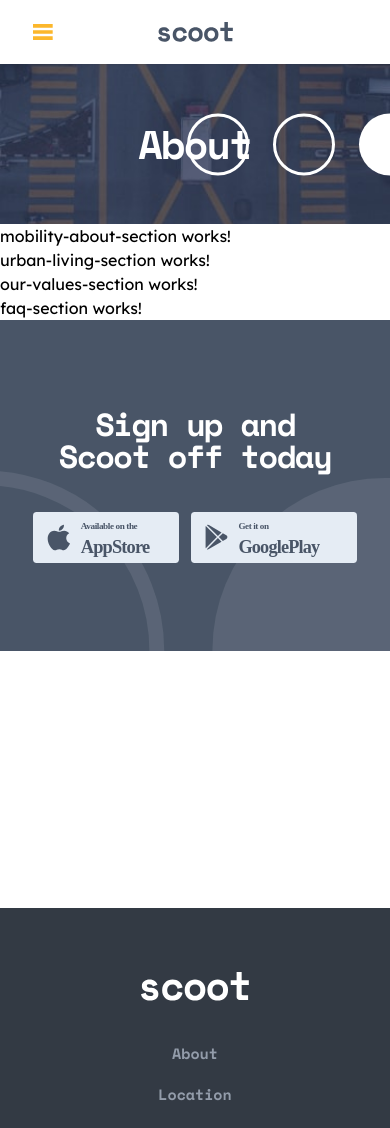
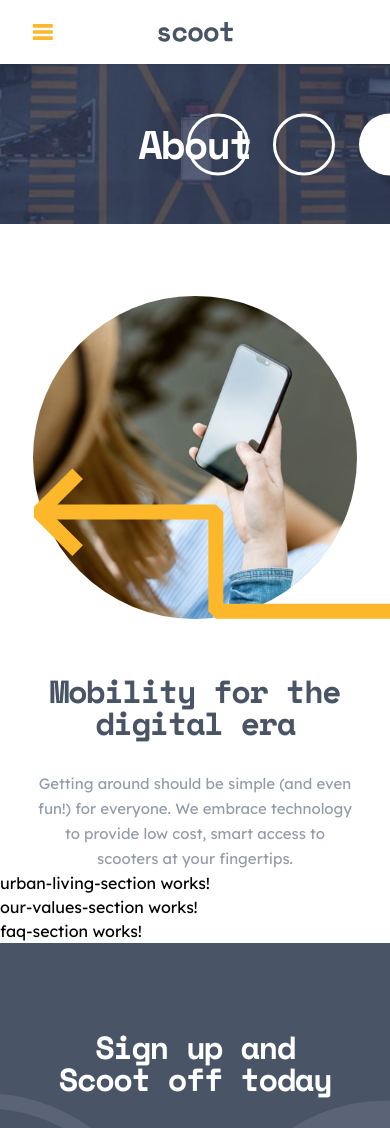
Before and after one commit to vanderms/scoot-multipage-website, an Angular app: page /about in a window 390 px wide. Shown: the top 1128 px of the page. Built offline with nearby package versions, Linux system fonts and the light colour scheme.

Commit message:
feat: implement mobility section responsive design

```diff
--- a/src/app/components/sections/mobility-about-section/mobility-about-section.component.html
+++ b/src/app/components/sections/mobility-about-section/mobility-about-section.component.html
@@ -1 +1,25 @@
-<p>mobility-about-section works!</p>
+<section aria-labelledby="title_02"
+  class="mt-[4.5rem] surface-light overflow-hidden md:mt-[9rem] xl:mt-[7.5rem]">
+  <div
+    class="container grid grid-cols-1 gap-14 xl:grid-cols-[27.8125rem,27.8125rem] xl:justify-between">
+    <div class="relative xl:order-1">
+      <img src="/assets/images/digital-era.jpg" alt="" class="rounded-full mx-auto">
+      <img src="/assets/patterns/left-upward-arrow.svg" alt=""
+        class="absolute bottom-0 left-0 max-w-none xl:left-[-7.8125rem]">
+      <div class="hidden absolute w-full h-full top-0 left-0 md:flex justify-center">
+        <img src="/assets/patterns/circle.svg" alt=""
+          class="max-w-none relative right-[-31.8125rem]">
+      </div>
+    </div>
+    <header class="max-w-[35.8125rem] mx-auto xl:mt-[7.8125rem]">
+      <h2 id="title_02" class="heading-md text-center xl:text-left">Mobility for the
+        digital era</h2>
+      <p class="mt-8 body-md text-center xl:text-left">Getting around should be simple
+        (and even fun!)
+        for
+        everyone. We embrace
+        technology to
+        provide low cost, smart access to scooters at your fingertips.</p>
+    </header>
+  </div>
+</section>
```
